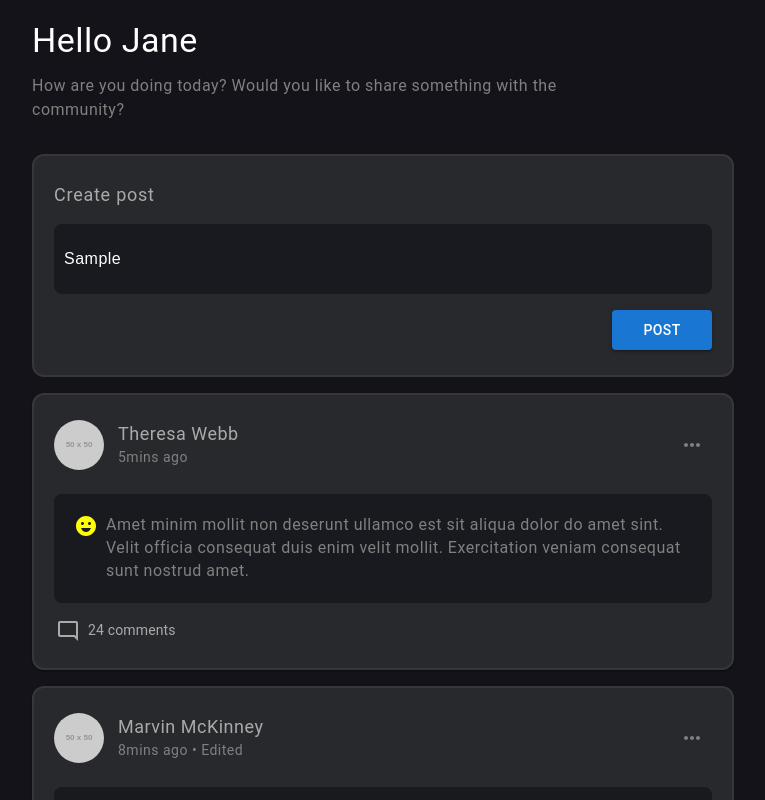
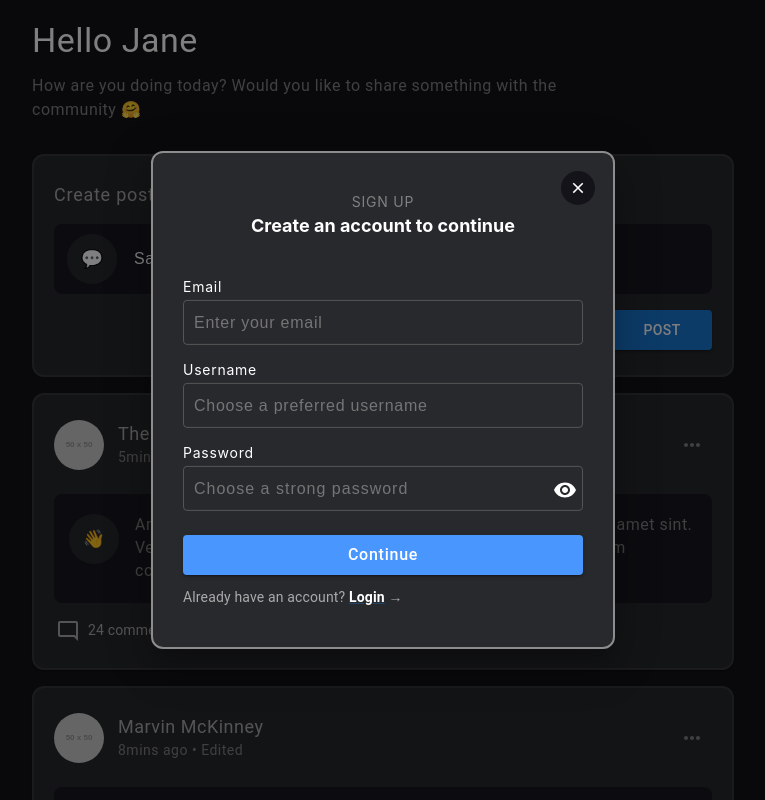
Before and after one commit to Aaditya0086/Atlys-Assignment, a React (Create React App) app: page /home in a window 1280 px wide. Both pictures are taken after typing "Sample" into the empty fields and a click on the button "POST". Shown: the top 800 px of the page, without its empty margins (257-1022 px from the left). Built offline with nearby package versions, Linux system fonts and the light colour scheme.

Commit message:
home modal functionality, minor improvements, readme file

```diff
--- a/src/App.js
+++ b/src/App.js
@@ -8,7 +8,7 @@ function App() {
     <div className="App">
         <Router>
           <Routes>
-            <Route exact path="/login" element={<Login />} />
+            <Route exact path="/" element={<Login />} />
 
             <Route exact path="/home" element={<Home />} />
           </Routes>
--- /dev/null
+++ b/src/components/homePageModal.jsx
@@ -0,0 +1,65 @@
+import * as React from "react";
+import Backdrop from "@mui/material/Backdrop";
+import Box from "@mui/material/Box";
+import Modal from "@mui/material/Modal";
+import Fade from "@mui/material/Fade";
+import IconButton from '@mui/material/IconButton';
+import CloseIcon from '@mui/icons-material/Close';
+import LoginForm from "./loginForm";
+import RegisterForm from "./registerForm";
+
+const style = {
+  position: "absolute",
+  top: "50%",
+  left: "50%",
+  transform: "translate(-50%, -50%)",
+  border: "none",
+  borderRadius: "12px",
+  boxShadow: 24,
+};
+
+const HomePageModal = ({ open, handleClose, showRegister, handleShowLogin, handleShowRegister }) => {
+
+  const handleLogin = () => {
+    handleClose();
+  };
+
+  const handleRegister = () => {
+    handleClose();
+  };
+
+  return (
+    <Box>
+      <Modal
+        aria-labelledby="transition-modal-title"
+        aria-describedby="transition-modal-description"
+        open={open}
+        onClose={handleClose}
+        closeAfterTransition
+        slots={{ backdrop: Backdrop }}
+        slotProps={{
+          backdrop: {
+            timeout: 500,
+          },
+        }}
+      >
+        <Fade in={open}>
+          <Box sx={style}>
+            <Box sx={{ display: 'flex', justifyContent: 'flex-end', position: 'absolute', top: '20px', right: '20px',  }}>
+              <IconButton onClick={handleClose} sx={{color: '#fff', borderRadius: '50%', backgroundColor: '#131319', '&:hover': {backgroundColor: "#131319"}, }}>
+                <CloseIcon sx={{fontWeight: 'normal', fontSize: '18px'}} />
+              </IconButton>
+            </Box>
+            {showRegister ? (
+              <RegisterForm onLoginClick={handleShowLogin} handleRegister={handleRegister} />
+            ) : (
+              <LoginForm onRegisterClick={handleShowRegister} handleLogin={handleLogin} />
+            )}
+          </Box>
+        </Fade>
+      </Modal>
+    </Box>
+  );
+};
+
+export default HomePageModal;
--- a/src/components/loginForm.jsx
+++ b/src/components/loginForm.jsx
@@ -3,7 +3,7 @@ import { Container, Box, Typography, Button, Link, IconButton } from '@mui/mater
 import { Visibility, VisibilityOff } from '@mui/icons-material';
 import axios from 'axios';
 
-const LoginForm = ({handleLogin}) => {
+const LoginForm = ({handleLogin, onRegisterClick}) => {
   const [showPassword, setShowPassword] = useState(false);
   const [email, setEmail] = useState('');
   const [password, setPassword] = useState('');
@@ -29,7 +29,7 @@ const LoginForm = ({handleLogin}) => {
   };
 
   return (
-    <Box sx={{ bgcolor: '#27292d', color: 'white', padding: '40px 30px', borderRadius: '8px', display: 'flex', flexDirection: 'column', justifyContent: 'center', alignItems: 'center', minWidth: '400px', border: '2px solid grey' }}>
+    <Box sx={{ bgcolor: '#27292d', color: 'white', padding: '40px 30px', borderRadius: '12px', display: 'flex', flexDirection: 'column', justifyContent: 'center', alignItems: 'center', minWidth: '400px', border: '2px solid #8d8d8d' }}>
       <Container sx={{ px: '0 !important' }}>
         <Box sx={{ width: '100%', bgcolor: '#27292d', borderRadius: '8px', display: 'flex', flexDirection: 'column', alignItems: 'center' }}>
           <Typography variant='text' align="center" gutterBottom sx={{ fontWeight: 'normal', color: 'grey', fontSize: '14px', letterSpacing: '0.75px' }}>
@@ -106,7 +106,7 @@ const LoginForm = ({handleLogin}) => {
             Login now
           </Button>
           <Typography variant="body2" align="left" sx={{ mt: 1.5, color: '#aaaaaa', width: '100%' }}>
-            Not registered yet? <Link href="#" variant="body2" sx={{ color: 'white', fontWeight: 'bold' }}>Register</Link> →
+            Not registered yet? <Link onClick={onRegisterClick} variant="body2" sx={{ color: 'white', fontWeight: 'bold', cursor: 'pointer' }}>Register</Link> →
           </Typography>
         </Box>
       </Container>
--- a/src/components/registerForm.jsx
+++ b/src/components/registerForm.jsx
@@ -3,7 +3,7 @@ import { Container, Box, Typography, Button, Link, IconButton } from '@mui/mater
 import { Visibility, VisibilityOff } from '@mui/icons-material';
 import axios from 'axios';
 
-const RegisterForm = ({handleRegister}) => {
+const RegisterForm = ({handleRegister, onLoginClick}) => {
 
   const [showPassword, setShowPassword] = useState(false);
   const [email, setEmail] = useState('');
@@ -32,7 +32,7 @@ const RegisterForm = ({handleRegister}) => {
   };
 
   return (
-    <Box sx={{ bgcolor: '#27292d', color: 'white', padding: '40px 30px', borderRadius: '8px', display: 'flex', flexDirection: 'column', justifyContent: 'center', alignItems: 'center', minWidth: '400px', border: '2px solid grey' }}>
+    <Box sx={{ bgcolor: '#27292d', color: 'white', padding: '40px 30px', borderRadius: '12px', display: 'flex', flexDirection: 'column', justifyContent: 'center', alignItems: 'center', minWidth: '400px', border: '2px solid #8d8d8d' }}>
       <Container sx={{ px: '0 !important' }}>
         <Box sx={{ width: '100%', bgcolor: '#27292d', borderRadius: '8px', display: 'flex', flexDirection: 'column', alignItems: 'center' }}>
           <Typography variant='text' align="center" gutterBottom sx={{ fontWeight: 'normal', color: 'grey', fontSize: '14px', letterSpacing: '0.75px' }}>
@@ -129,7 +129,7 @@ const RegisterForm = ({handleRegister}) => {
           <Button variant="contained" onClick={handleRegisterBtn} fullWidth sx={{ mt: 3, bgcolor: '#4a96ff', textTransform: 'none', fontSize: '16px', letterSpacing: '0.75px', color: 'white', ':hover': { bgcolor: '#0056b3' } }}>
             Continue
           </Button>
-          <Typography variant="body2" align="left" sx={{ mt: 1.5, color: '#aaaaaa', width: '100%' }}>Already have an account? <Link href="#" variant="body2" sx={{ color: 'white', fontWeight: 'bold' }}>Login</Link> →
+          <Typography variant="body2" align="left" sx={{ mt: 1.5, color: '#aaaaaa', width: '100%' }}>Already have an account? <Link onClick={onLoginClick} variant="body2" sx={{ color: 'white', fontWeight: 'bold', cursor: 'pointer'  }}>Login</Link> →
           </Typography>
         </Box>
       </Container>
--- a/src/pages/Home/home.jsx
+++ b/src/pages/Home/home.jsx
@@ -1,13 +1,15 @@
-import React from 'react';
+import React, { useState } from 'react';
 import { Container, Typography, Box, Button, Card, CardContent, Avatar, List, ListItemAvatar, IconButton } from '@mui/material';
 import MoreHorizIcon from '@mui/icons-material/MoreHoriz';
 import EmojiEmotionsIcon from '@mui/icons-material/EmojiEmotions';
 import ModeCommentOutlinedIcon from '@mui/icons-material/ModeCommentOutlined';
+import HomePageModal from '../../components/homePageModal';
 
 const posts = [
   {
     id: 1,
     author: 'Theresa Webb',
+    emoji: '👋',
     content: 'Amet minim mollit non deserunt ullamco est sit aliqua dolor do amet sint. Velit officia consequat duis enim velit mollit. Exercitation veniam consequat sunt nostrud amet.',
     comments: 24,
     avatar: 'https://via.placeholder.com/50',
@@ -16,6 +18,7 @@ const posts = [
   {
     id: 2,
     author: 'Marvin McKinney',
+    emoji: '😞',
     content: 'Amet minim mollit non deserunt ullamco est sit aliqua dolor do amet sint. Velit officia consequat duis enim velit mollit. Exercitation veniam consequat sunt nostrud amet.',
     comments: 15,
     avatar: 'https://via.placeholder.com/50',
@@ -26,8 +29,23 @@ const posts = [
 
 const Home = () => {
 
+    const [open, setOpen] = useState(false);
+    const [showRegister, setShowRegister] = useState(true);
+
     const handleCardClick = () => {
-        alert('hello');
+        setOpen(true);
+    };
+
+    const handleClose = () => {
+        setOpen(false);
+    };
+
+    const handleShowLogin = () => {
+        setShowRegister(false);
+    };
+
+    const handleShowRegister = () => {
+        setShowRegister(true);
     };
 
   return (
@@ -39,14 +57,17 @@ const Home = () => {
     }}>
       <Container maxWidth="sm" sx={{ bgcolor: '#131319', color: 'white', padding: '20px', minHeight: '100vh', minWidth: '750px' }}>
         <Typography sx={{ color: 'white', letterSpacing: '0.5px' }} align='left' variant="h4" gutterBottom>Hello Jane</Typography>
-        <Typography sx={{ color: 'grey', mb: 4, letterSpacing: '0.5px', maxWidth: '550px' }} align='left' variant="body1" gutterBottom>How are you doing today? Would you like to share something with the community?</Typography>
+        <Typography sx={{ color: 'grey', mb: 4, letterSpacing: '0.5px', maxWidth: '550px' }} align='left' variant="body1" gutterBottom>How are you doing today? Would you like to share something with the community 🤗</Typography>
 
         <Box onClick={handleCardClick} sx={{cursor: 'pointer'}}>
 
         <Box sx={{ bgcolor: '#27292d', mb: 1, mt: 2, padding: '25px 20px', borderRadius: '12px', border: '2px solid #35373b' }}>
           <Typography sx={{ color: '#aaaaaa', mb: 2, letterSpacing: '0.75px', fontSize: '18px' }} align='left' variant="body1" gutterBottom>Create post</Typography>
 
-          <Box sx={{ display: 'flex', width: '100%', justifyContent: 'center' }}>
+          <Box sx={{ display: 'flex', width: '100%', justifyContent: 'center', position: 'relative' }}>
+                <IconButton sx={{color: '#fff', borderRadius: '50%', width: '50px', height: '50px', position: 'absolute', top: '12%', left: '2%', backgroundColor: '#27292d', '&:hover': {backgroundColor: "#27292d"}, mr: 2}}>
+                    <Typography component="span" align='left' variant="body2" sx={{ fontSize: '18px',}}>💬</Typography>
+                </IconButton>
             <input
               type="text"
               placeholder="How are you feeling today?"
@@ -56,6 +77,7 @@ const Home = () => {
                 fontSize: '16px',
                 letterSpacing: '0.5px',
                 padding: '10px',
+                paddingLeft: '80px',
                 color: 'white',
                 backgroundColor: '#191920',
                 border: 'none',
@@ -89,8 +111,12 @@ const Home = () => {
                         </Box>
                   </Box>
                   <Box sx={{display: 'flex', flexDirection: 'column' }}>
-                        <Box sx={{ display: 'flex', alignItems: 'flex-start', mt: 1, backgroundColor: '#191920', padding: '20px', borderRadius: '8px' }}>
-                          <EmojiEmotionsIcon sx={{ color: 'yellow', marginRight: '8px' }} />
+                        <Box sx={{ display: 'flex', alignItems: 'flex-start', mt: 1, backgroundColor: '#191920', padding: '20px 15px', borderRadius: '8px' }}>
+                          <Box sx={{ display: 'flex', justifyContent: 'flex-end' }}>
+                            <IconButton sx={{color: '#fff', borderRadius: '50%', width: '50px', height: '50px',  backgroundColor: '#27292d', '&:hover': {backgroundColor: "#27292d"}, mr: 2}}>
+                                <Typography component="span" align='left' variant="body2" sx={{ fontSize: '18px',}}>{post.emoji}</Typography>
+                            </IconButton>
+                          </Box>
                           <Typography component="span" align='left' variant="body2" sx={{ color: 'grey', fontSize: '16px', letterSpacing: '0.5px' }}>{post.content}</Typography>
                         </Box>
                         <Typography component="span" variant="body2" sx={{ color: '#aaaaaa', mt: 2, display: 'flex', alignItems: 'center' }}>
@@ -106,6 +132,7 @@ const Home = () => {
           ))}
         </List>
         </Box>
+        <HomePageModal open={open} handleClose={handleClose} showRegister={showRegister} handleShowLogin={handleShowLogin} handleShowRegister={handleShowRegister} />
       </Container>
     </Box>
   );
```
Also changed, not shown: 1 other file (tests, documents, lock files or other folders).
